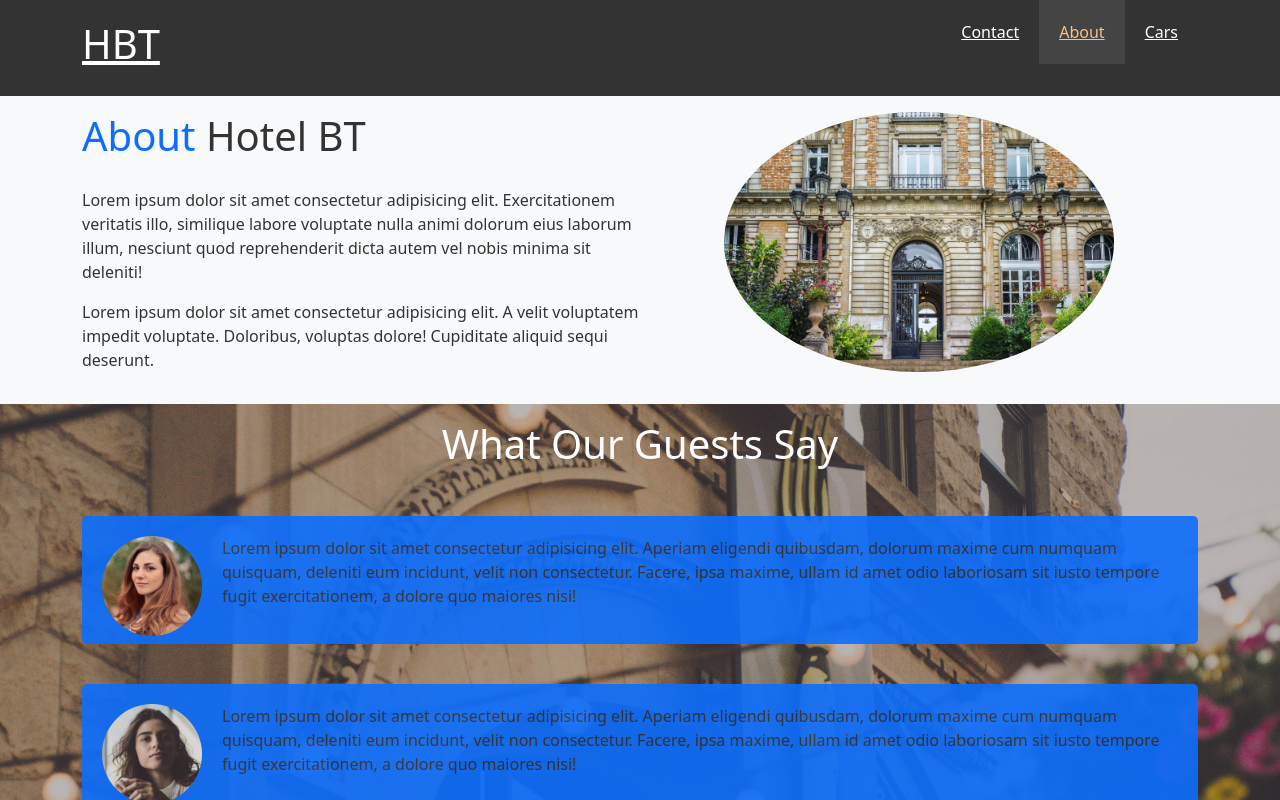
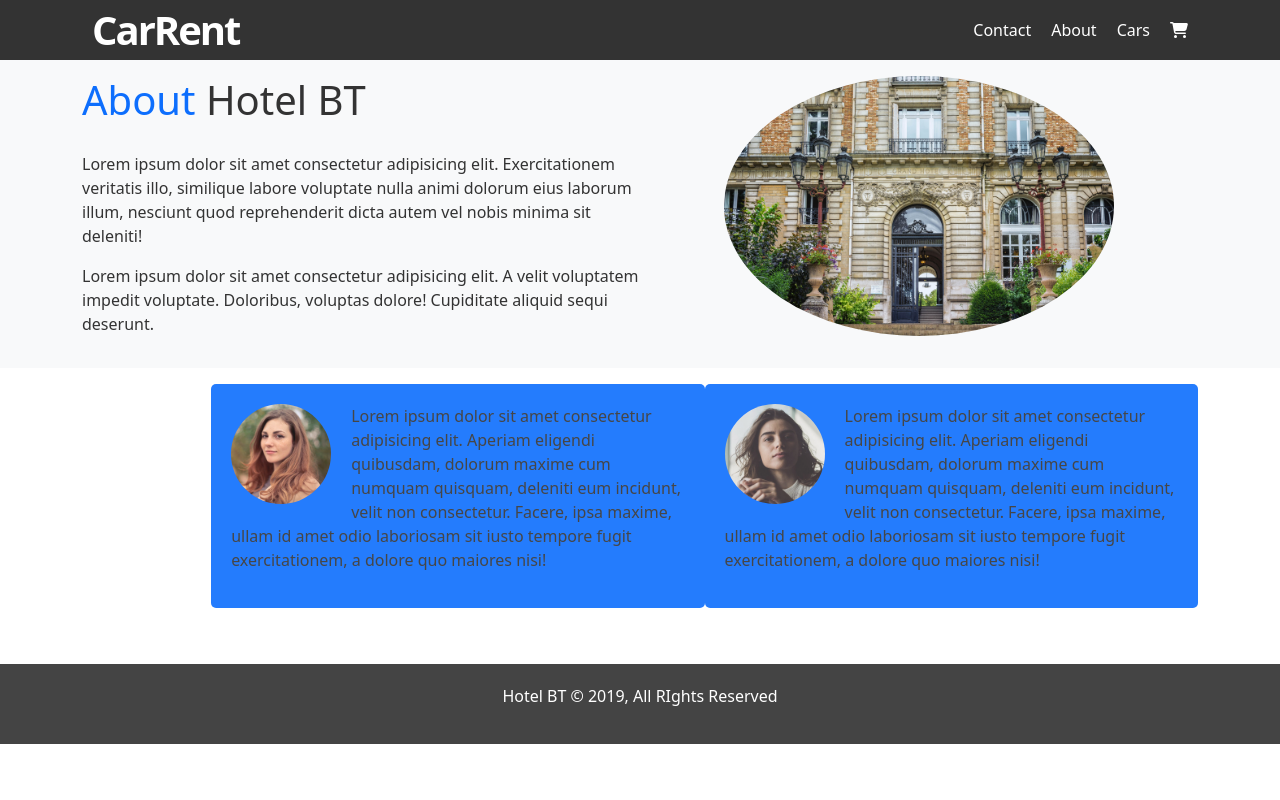
Before and after one commit to SoldierAdam/React-Rent-A-Car, a React (Create React App) app: page /about in a window 1280 px wide. Shown: the top 800 px of the page. Built offline with nearby package versions, Linux system fonts and the light colour scheme.

Commit message:
style changes and navbar changes

```diff
--- a/package.json
+++ b/package.json
@@ -3,6 +3,9 @@
   "version": "0.1.0",
   "private": true,
   "dependencies": {
+    "@fortawesome/fontawesome-svg-core": "^6.5.1",
+    "@fortawesome/free-solid-svg-icons": "^6.5.1",
+    "@fortawesome/react-fontawesome": "^0.2.0",
     "@testing-library/jest-dom": "^5.17.0",
     "@testing-library/react": "^13.4.0",
     "@testing-library/user-event": "^13.5.0",
@@ -11,6 +14,7 @@
     "@types/react": "^18.2.47",
     "@types/react-dom": "^18.2.18",
     "axios": "^1.6.5",
+    "babel-plugin-macros": "^3.1.0",
     "bootstrap": "^5.3.2",
     "framer-motion": "^10.18.0",
     "react": "^18.2.0",
--- a/src/components/Navbar/Navbar.tsx
+++ b/src/components/Navbar/Navbar.tsx
@@ -2,6 +2,9 @@ import React from 'react'
 import { Link } from 'react-router-dom'
 import { NavLink } from 'react-router-dom'
 import { useLocation } from 'react-router-dom'
+import { FontAwesomeIcon } from '@fortawesome/react-fontawesome'
+import { IconProp } from '@fortawesome/fontawesome-svg-core'
+import { faCartShopping } from '@fortawesome/free-solid-svg-icons'
 
 function Navbar() {
 
@@ -10,24 +13,29 @@ function Navbar() {
   return (
 	<nav id="navbar">
 	<div className="container">
-	  <h1 className="logo"><Link to="/">HBT</Link></h1>
-	  <ul>
-		<li>
+	  <div className="logo"><Link to="/" className='logo'>CarRent</Link></div>
+	  <div className='menu'>
+		<div className='menu-link'>
       <NavLink to="/contact" className={location.pathname === "/contact" ? "current" : ""} >
         Contact
       </NavLink>
-	</li>
-	<li>
+	  	</div>
+		<div className='menu-link'>
 	  <NavLink to="/about" className={location.pathname === "/about" ? "current" : ""} >
 		About
       </NavLink>
-	</li>
-	<li>
+	  	</div>
+		<div className='menu-link'>
 	  <NavLink to="/cars" className={location.pathname === "/cars" ? "current" : ""} >
 		Cars
 	  </NavLink>
-    </li>
-	  </ul>
+	  	</div>
+		<div className='menu-link'>
+	  <NavLink to="/basket" className={location.pathname === "/basket" ? "current" : ""} >
+		<FontAwesomeIcon icon={faCartShopping as IconProp} />
+      </NavLink>
+	  </div>
+	  </div>
 	</div>
   </nav>
   )
--- a/src/styles/style.css
+++ b/src/styles/style.css
@@ -13,7 +13,6 @@
 
   a {
 	color: #333;
-	margin-left: auto;
 	text-decoration: none;
   }
 
@@ -28,13 +27,15 @@
   /* Utility Classes */
   .container {
 	margin: auto;
-	max-width: 1100px;
+	/* max-width: 1100px; */
 	overflow: auto;
 	padding: 0 20px;
+	display: flex;
+    justify-content: space-between;
   }
 
   .text-primary {
-	color: #f7c08a;
+	color: #900C3F;
   }
 
   .lead {
@@ -82,6 +83,7 @@
 
   .l-heading {
 	font-size: 40px;
+	line-height: 1.2;
   }
 
   /* Padding */
@@ -98,38 +100,62 @@
 
   #navbar a {
 	color: #fff;
+	padding: 0 10px;
   }
 
-  #navbar h1 {
-	float: left;
-	padding-top: 20px;
+  #navbar .menu{
+	display: flex;
+	align-items: flex-end;
+	position: relative;
   }
 
-  #navbar ul {
+  #navbar .menu-link{
+	height: 100%;
+	position: relative;
+	display: flex;
+	align-items: center;
+  }
+
+  #navbar .menu-link a{
+	text-decoration: none;
+  }
+
+
+  #navbar .logo {
+	display: flex;
+	align-items: center;
+	font-size: 40px;
+	text-decoration: none;
+	font-weight: bold;
+	letter-spacing: -2px;
+  }
+
+  /* #navbar ul {
 	list-style: none;
 	float: right;
-  }
+  } */
 
-  #navbar ul li {
+  /* #navbar ul li {
 	float: left;
-  }
+  } */
 
-  #navbar ul li a {
+  /* #navbar ul li a {
 	display: block;
 	padding: 20px;
 	text-align: center;
-  }
+  } */
 
-  #navbar ul li a:hover,
-  #navbar ul li a.current {
+  #navbar .menu-link:hover,
+  #navbar .menu-link.current {
 	background: #444;
 	color: #f7c08a;
   }
 
   /* Showcase */
   #showcase {
-	background: url('../../public/images/showcase.jpg') no-repeat center center/cover;
+	background: url("") no-repeat center center/cover;
 	height: 600px;
+	width: 100%;
   }
 
   #showcase .showcase-content {
@@ -150,13 +176,13 @@
 
   /* Home Info */
   #home-info {
-	height: 400px;
+	height: 450px;
   }
 
   #home-info .info-img {
 	float: left;
 	width: 50%;
-	background: url('../../public/images/photo-1.jpg') no-repeat;
+	background: url() no-repeat;
 	min-height: 100%;
   }
 
@@ -207,29 +233,9 @@
 
   /* Testimonials */
   #testimonials {
-	height: 600px;
-	background: url('../../public/images/test-bg.jpg') no-repeat center center/cover;
+	height: 100%;
+	background: url('') no-repeat center center/cover;
 	padding-top: 100px;
-  }
-
-  .card {
-	width: 100%; /* Kartın genişliğini ayarlar */
-	margin-bottom: 20px; /* Kartlar arasındaki dikey boşluğu ayarlar */
-  }
-
-  .card-img-top {
-	width: 100%; /* Resmin genişliğini ayarlar */
-	height: 15vw; /* Resmin yüksekliğini ayarlar */
-	object-fit: cover; /* Resmin boyutlarını korur ve resmi kırpabilir */
-  }
-
-  .col {
-	padding: 0 15px; /* Sütunlar arasındaki yatay boşluğu ayarlar */
-  }
-
-  .row {
-	flex-wrap: nowrap;
-	overflow-x: auto;
   }
 
   #testimonials h2 {
```
Also changed, not shown: 1 other file (tests, documents, lock files or other folders).
